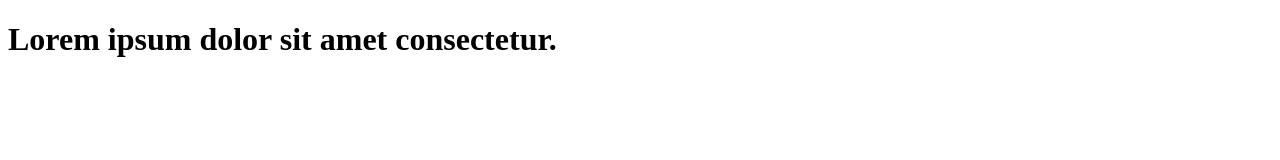
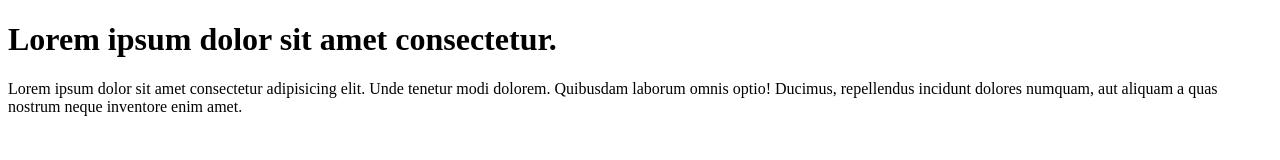
Before and after one commit to Ajax401/learn-git, a plain HTML site: page index.html in a window 1280 px wide. Drawn offline with Linux system fonts and the light colour scheme.

Commit message:
add paragraph to code

```diff
--- a/index.html
+++ b/index.html
@@ -7,5 +7,10 @@
   </head>
   <body>
     <h1>Lorem ipsum dolor sit amet consectetur.</h1>
+    <p>
+      Lorem ipsum dolor sit amet consectetur adipisicing elit. Unde tenetur modi
+      dolorem. Quibusdam laborum omnis optio! Ducimus, repellendus incidunt
+      dolores numquam, aut aliquam a quas nostrum neque inventore enim amet.
+    </p>
   </body>
 </html>
```
